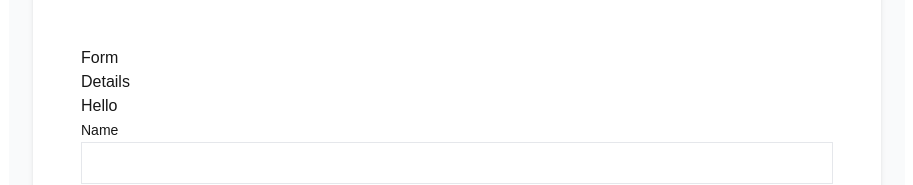
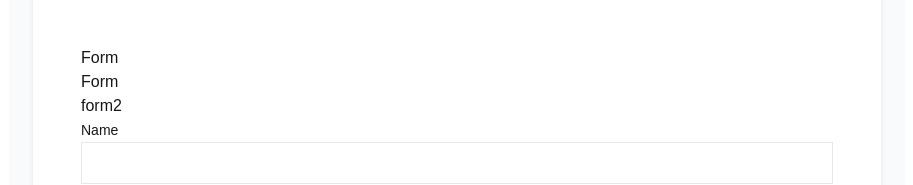
Before and after one commit to Elangosid/ExcelForm, a Next.js app: page / in a window 1280 px wide. Shown: the part 154-339 px from the top of the page, without its empty margins (183-1096 px from the left). Built offline with nearby package versions, Linux system fonts and the light colour scheme.

Commit message:
changed detailsform

```diff
--- a/form/excelForm.tsx
+++ b/form/excelForm.tsx
@@ -2,7 +2,7 @@
 import React, { useState } from "react";
 import axios from "axios";
 import { AddForm } from "./addForm";
-import { Details } from "./formDetails";
+import { DetailsForm } from "./formDetails";
 
 const BaseUrl = "http://localhost:5000/api/save-user";
 
@@ -35,7 +35,7 @@ const UserForm: React.FC = () => {
     return (
         <div className="max-w-lg mx-auto p-6">
             <AddForm />
-            <Details />
+            <DetailsForm />
             <form onSubmit={handleSubmit} className="space-y-4">
                 <div>
                     <label className="block text-sm font-medium text-gray-700">Name</label>
--- a/form/formDetails.tsx
+++ b/form/formDetails.tsx
@@ -1,8 +1,8 @@
-export const Details = () => {
-    return (
+export const DetailsForm = () =>{
+    return(
         <>
-            <div>Details</div>
-            <div>Hello</div>
+        <div>Form</div>
+        <div>form2</div>
         </>
     )
 }
```
